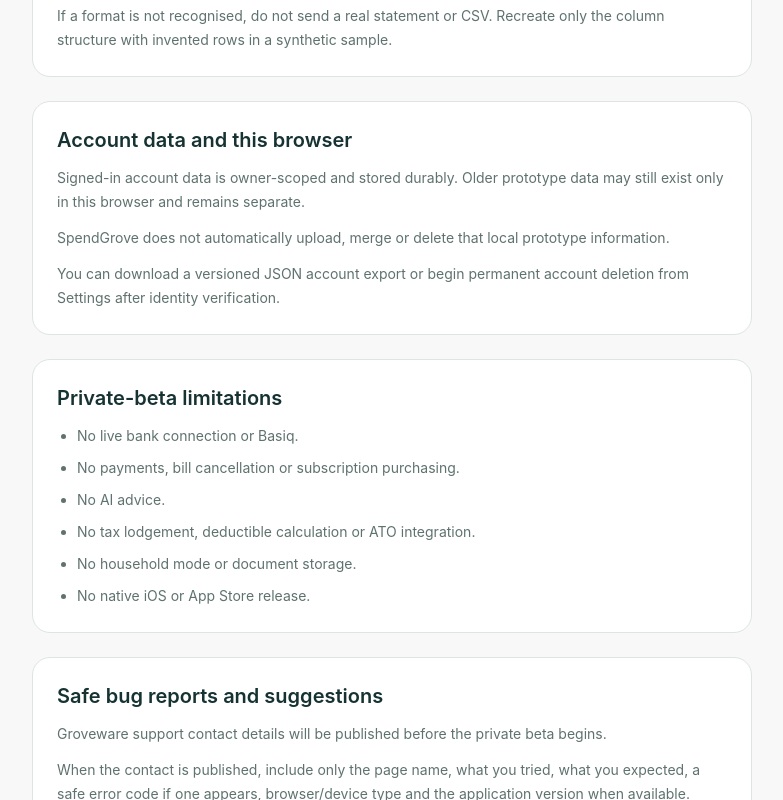
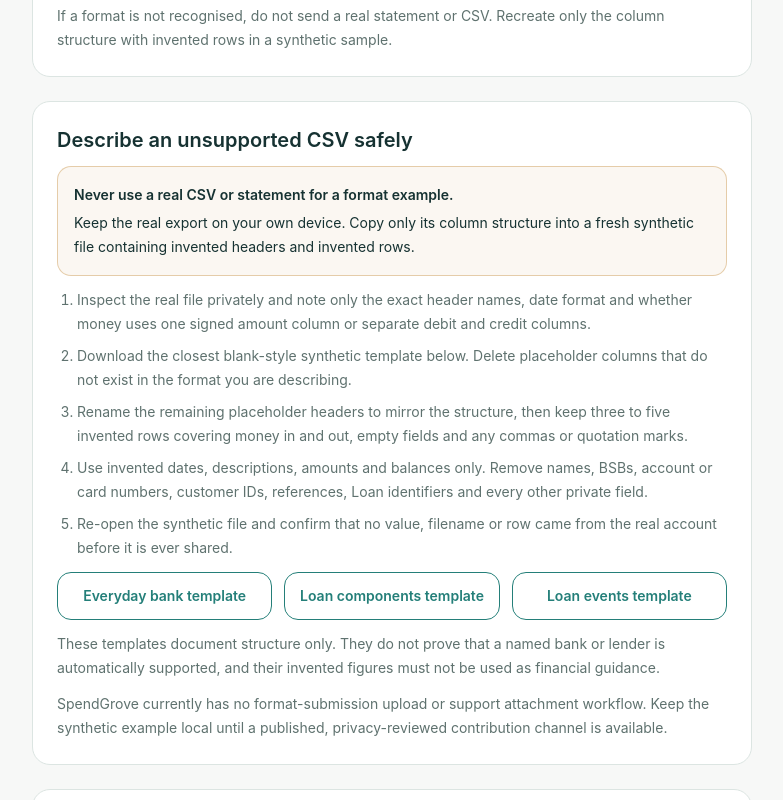
Before and after one commit to LatinMaestro/SpendGrove, a Next.js app: page /help in a window 1280 px wide. Shown: the part 1980-2780 px from the top of the page, without its empty margins (248-1031 px from the left). Built offline with nearby package versions, Linux system fonts and the light colour scheme; no server answers.

Commit message:
Add safe unsupported-format guidance

```diff
--- a/app/help/page.tsx
+++ b/app/help/page.tsx
@@ -96,6 +96,33 @@ export default function HelpPage() {
         <p>If a format is not recognised, do not send a real statement or CSV. Recreate only the column structure with invented rows in a synthetic sample.</p>
       </HelpSection>
 
+      <HelpSection id="safe-format-example" title="Describe an unsupported CSV safely">
+        <div className="rounded-xl border border-warning-amber/30 bg-warning-amber/5 p-4 text-foreground">
+          <p className="font-semibold">Never use a real CSV or statement for a format example.</p>
+          <p className="mt-1">Keep the real export on your own device. Copy only its column structure into a fresh synthetic file containing invented headers and invented rows.</p>
+        </div>
+        <ol className="list-decimal space-y-2 pl-5">
+          <li>Inspect the real file privately and note only the exact header names, date format and whether money uses one signed amount column or separate debit and credit columns.</li>
+          <li>Download the closest blank-style synthetic template below. Delete placeholder columns that do not exist in the format you are describing.</li>
+          <li>Rename the remaining placeholder headers to mirror the structure, then keep three to five invented rows covering money in and out, empty fields and any commas or quotation marks.</li>
+          <li>Use invented dates, descriptions, amounts and balances only. Remove names, BSBs, account or card numbers, customer IDs, references, Loan identifiers and every other private field.</li>
+          <li>Re-open the synthetic file and confirm that no value, filename or row came from the real account before it is ever shared.</li>
+        </ol>
+        <div className="grid gap-3 sm:grid-cols-3" aria-label="Synthetic CSV format templates">
+          <a href="/synthetic-everyday-bank-format-template.csv" download className="flex min-h-12 items-center justify-center rounded-xl border border-brand-teal px-3 text-center font-semibold text-brand-teal focus:outline-none focus-visible:ring-2 focus-visible:ring-focus">
+            Everyday bank template
+          </a>
+          <a href="/synthetic-loan-component-format-template.csv" download className="flex min-h-12 items-center justify-center rounded-xl border border-brand-teal px-3 text-center font-semibold text-brand-teal focus:outline-none focus-visible:ring-2 focus-visible:ring-focus">
+            Loan components template
+          </a>
+          <a href="/synthetic-loan-event-format-template.csv" download className="flex min-h-12 items-center justify-center rounded-xl border border-brand-teal px-3 text-center font-semibold text-brand-teal focus:outline-none focus-visible:ring-2 focus-visible:ring-focus">
+            Loan events template
+          </a>
+        </div>
+        <p>These templates document structure only. They do not prove that a named bank or lender is automatically supported, and their invented figures must not be used as financial guidance.</p>
+        <p>SpendGrove currently has no format-submission upload or support attachment workflow. Keep the synthetic example local until a published, privacy-reviewed contribution channel is available.</p>
+      </HelpSection>
+
       <HelpSection title="Account data and this browser">
         <p>Signed-in account data is owner-scoped and stored durably. Older prototype data may still exist only in this browser and remains separate.</p>
         <p>SpendGrove does not automatically upload, merge or delete that local prototype information.</p>
```
